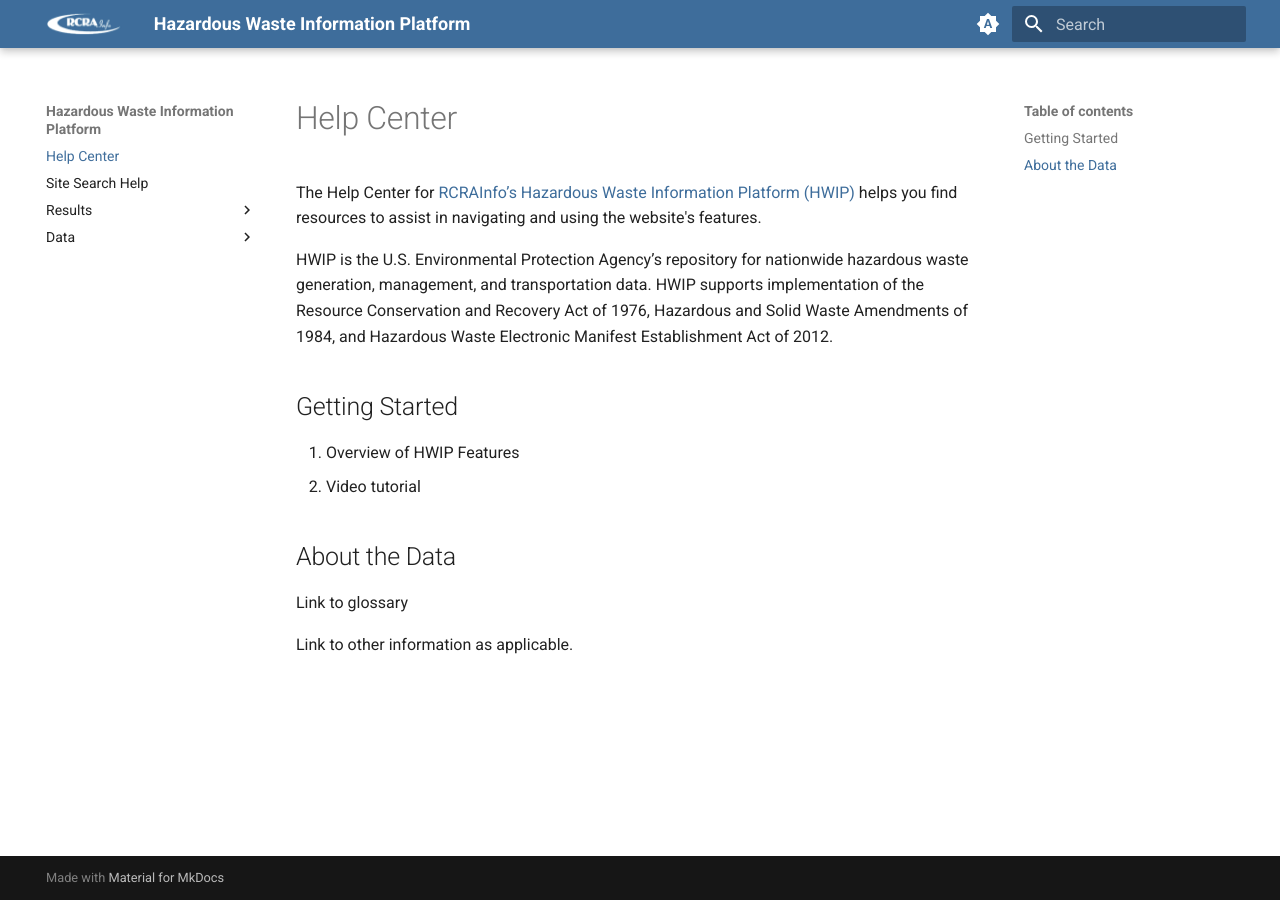
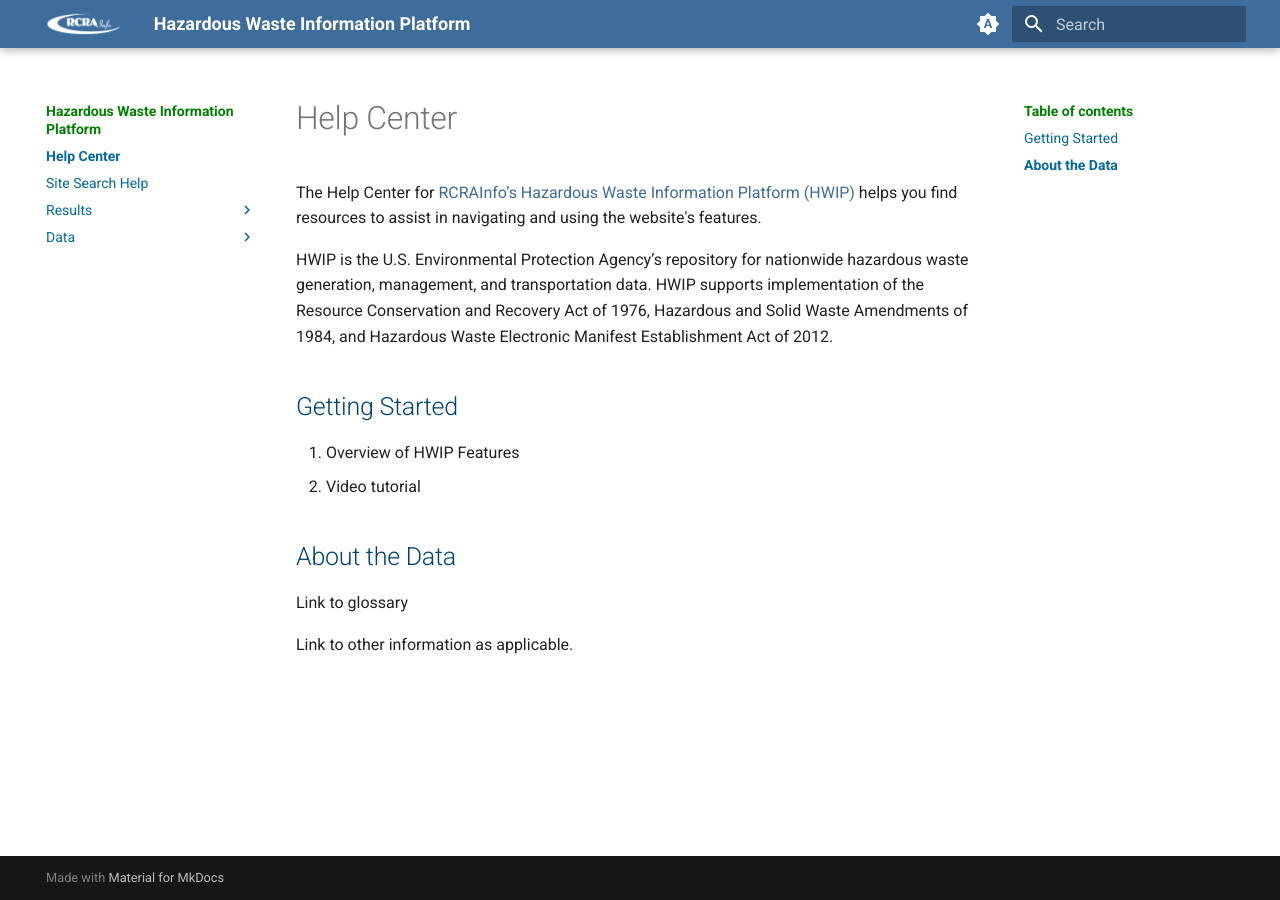
Before and after one commit to furrlori-oss/hwip, an MkDocs documentation site: the page built from docs/index.md, in a window 1280 px wide. Built offline with MkDocs 1.6.1 and Material for MkDocs 9.7.7, drawn with Linux system fonts in a browser that asks for light colours.

Commit message:
Update epa.css

```diff
--- a/docs/assets/css/epa.css
+++ b/docs/assets/css/epa.css
@@ -7,3 +7,43 @@
     --md-primary-fg-color--light: #323a45;
     --md-primary-fg-color--dark:  #90030C;
 }
+
+h1 { /* Styles level 1 headings */
+      color: #004271;
+    }
+
+h2 { /* Styles level 2 headings */
+      color: #004271;
+    }
+
+h3 { /* Styles level 3 headings */
+      color: #004271;
+    }
+
+h4 { /* Styles level 4 headings */
+      color: #004271;
+    }
+
+h5 { /* Styles level 5 headings */
+      color: #004271;
+    }
+
+h6 { /* Styles level 6 headings */
+      color: #004271;
+    }
+
+   /* Change the color of the TOC links */
+.md-nav__link {
+    color: #0369a1;
+    }
+
+    /* Change the color of the active TOC link */
+.md-nav__link.md-nav__link--active {
+    color: #0369a1;
+    font-weight: bold;
+    }
+
+    /* Change the color of the TOC title (e.g., "On this page") */
+.md-nav__title {
+    color: #008000; /* Green color */
+    }
```
